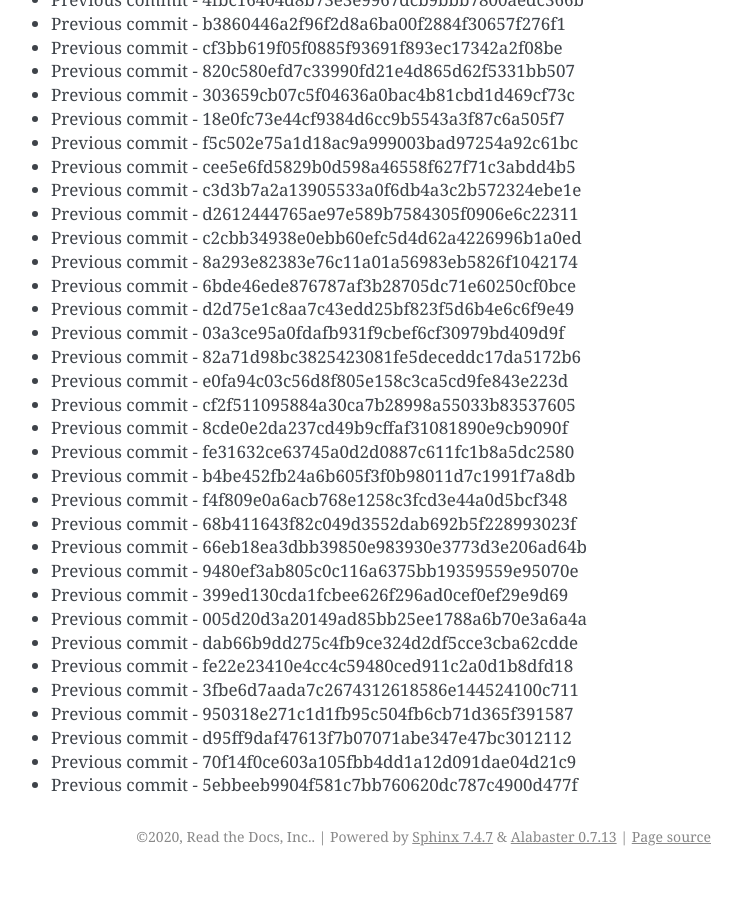
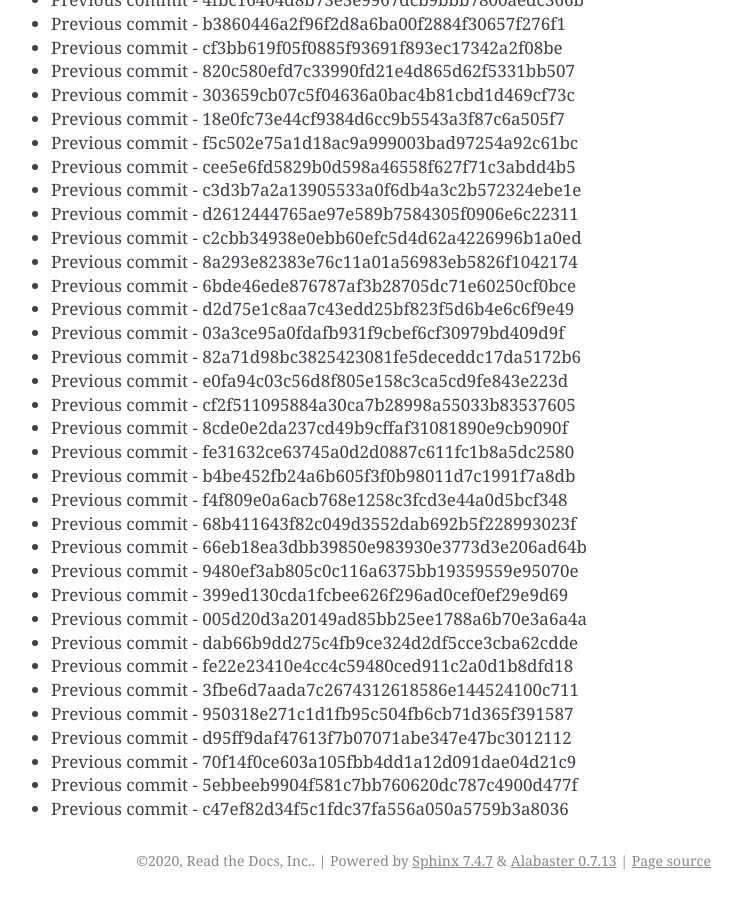
Before and after one commit to readthedocs/rtd-git-stresstest, a Sphinx documentation site: the page built from docs/updates.rst, in a window 1280 px wide and 900 px high, scrolled down 86229 px. Shown: the whole window, without its empty margins (399-1141 px from the left). Built offline with Sphinx 7.4.7, drawn with Linux system fonts in a browser that asks for light colours; before the commit the page ends 87105 px from its top, so only the background shows below that.

Commit message:
Generating commit from previous: c47ef82d34f5c1fdc37fa556a050a5759b3a8036

```diff
--- a/docs/updates.rst
+++ b/docs/updates.rst
@@ -3655,3 +3655,4 @@ It can be tested for any performance characteristics.
 * Previous commit - d95ff9daf47613f7b07071abe347e47bc3012112
 * Previous commit - 70f14f0ce603a105fbb4dd1a12d091dae04d21c9
 * Previous commit - 5ebbeeb9904f581c7bb760620dc787c4900d477f
+* Previous commit - c47ef82d34f5c1fdc37fa556a050a5759b3a8036
```
